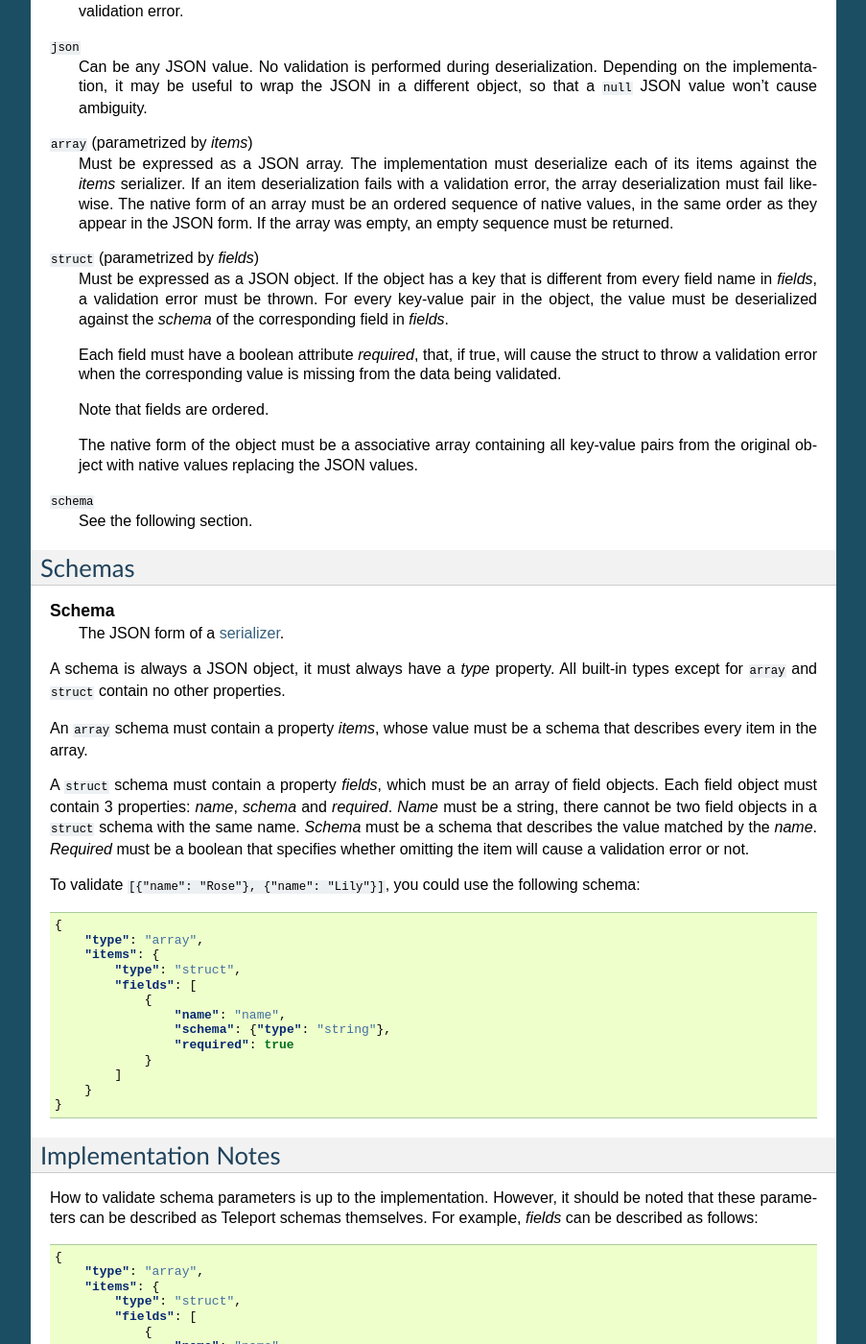
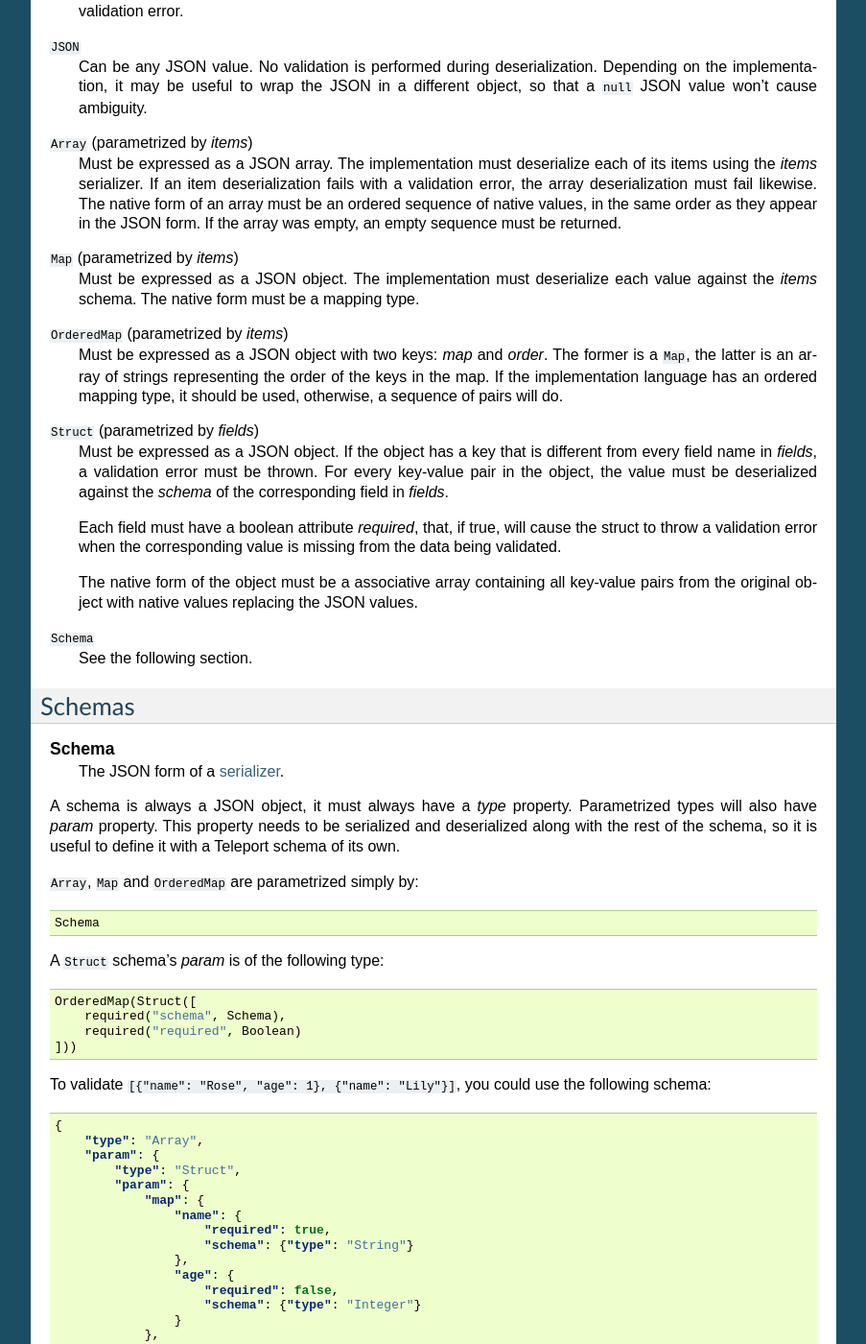
Before and after one commit to cosmic-api/teleport, a Sphinx documentation site: the page built from source/index.rst, in a window 1280 px wide and 1400 px high, scrolled down 2352 px. Shown: the whole window at 96% size, without its empty margins (198-1101 px from the left). Built offline with Sphinx 7.4.7, drawn with Linux system fonts in a browser that asks for light colours; some of the changed text lies outside the part shown.

Commit message:
Update docs

```diff
--- a/source/conf.py
+++ b/source/conf.py
@@ -48,9 +48,9 @@ copyright = u'2013, 8313547 Canada Inc.'
 # built documents.
 #
 # The short X.Y version.
-version = '0.1'
+version = '0.2'
 # The full version, including alpha/beta/rc tags.
-release = '0.1-alpha'
+release = '0.2-alpha'
 
 # The language for content autogenerated by Sphinx. Refer to documentation
 # for a list of supported languages.
--- a/source/index.rst
+++ b/source/index.rst
@@ -20,14 +20,14 @@ Teleport is:
 * Portable and extendable
 * Open Source (`MIT license <http://opensource.org/licenses/MIT>`_)
 
-Teleport is not a serialization *layer*. It provides 9 built-in data types to
+Teleport is not a serialization *layer*. It provides 11 built-in data types to
 get you started, however, using Teleport for a non-trivial project means
-defining data types of your own. In object-oriented languages, this involves
-augmenting your classes to make them serializable.
+defining data types of your own. In object-oriented languages, this often
+involves augmenting your classes to make them serializable.
 
 Once registered with Teleport, a custom data type will become a first-class
-citizen of your application. Defining an array of widgets is just as easy as
-defining an array of integers, provided that you made the Widget class
+citizen of the serialization system. Defining an array of widgets is just as
+easy as defining an array of integers, provided that you made the Widget class
 serializable.
 
 Such definitions (like "array of widgets") are also serializable. This feature
@@ -89,10 +89,11 @@ Principles
         *JSON form* of one particular type of data. As far as Teleport is
         concerned, a serializer is a data type definition.
 
-        Serializers may take parameters. For example, an array serializer
-        needs to know what type of items the array is expected to contain.
-        It's these kinds of serializers that allow building deeply nested
-        schemas for describing rich internet data.
+        Serializers may be *basic* (no parameters) or *parametrized*. For
+        example, an array serializer needs to know what type of items the
+        array is expected to contain. It's these kinds of serializers that
+        allow building deeply nested schemas for describing rich internet
+        data.
 
     Native form
 
@@ -133,38 +134,50 @@ defined in language-specific documentation. The serialized form and the
 validation logic, however, is identical across all implementations. Below is a
 list of all built-in models and their validation logic.
 
-``integer``
+``Integer``
     Must be expressed as a JSON number. If the number has a decimal, the
     fractional part must be 0.
 
-``float``
+``Float``
     Must be expressed as a JSON number. Implementations should support double-precision.
 
-``string``
+``String``
     Must be expressed as a JSON string. Encoding must be UTF-8. Unicode errors
     must be dealt with strictly by throwing a validation error.
 
-``boolean``
+``Boolean``
     Must be expressed as a JSON boolean.
 
-``binary``
+``Binary``
     Must be expressed as a JSON string containing Base64 encoded binary data.
     Base64 errors must result in a validation error.
 
-``json``
+``JSON``
     Can be any JSON value. No validation is performed during deserialization.
     Depending on the implementation, it may be useful to wrap the JSON in a
     different object, so that a ``null`` JSON value won't cause ambiguity.
 
-``array`` (parametrized by *items*)
+``Array`` (parametrized by *items*)
     Must be expressed as a JSON array. The implementation must deserialize
-    each of its items against the *items* serializer. If an item
-    deserialization fails with a validation error, the array deserialization
-    must fail likewise. The native form of an array must be an ordered
-    sequence of native values, in the same order as they appear in the JSON
-    form. If the array was empty, an empty sequence must be returned.
+    each of its items using the *items* serializer. If an item deserialization
+    fails with a validation error, the array deserialization must fail
+    likewise. The native form of an array must be an ordered sequence of
+    native values, in the same order as they appear in the JSON form. If the
+    array was empty, an empty sequence must be returned.
 
-``struct`` (parametrized by *fields*)
+``Map`` (parametrized by *items*)
+    Must be expressed as a JSON object. The implementation must deserialize
+    each value against the *items* schema. The native form must be a mapping
+    type.
+
+``OrderedMap`` (parametrized by *items*)
+    Must be expressed as a JSON object with two keys: *map* and *order*. The
+    former is a ``Map``, the latter is an array of strings representing the
+    order of the keys in the map. If the implementation language has an
+    ordered mapping type, it should be used, otherwise, a sequence of pairs
+    will do.
+
+``Struct`` (parametrized by *fields*)
     Must be expressed as a JSON object. If the object has a key that is
     different from every field name in *fields*, a validation error must be
     thrown. For every key-value pair in the object, the value must be
@@ -174,13 +187,11 @@ list of all built-in models and their validation logic.
     cause the struct to throw a validation error when the corresponding value
     is missing from the data being validated.
 
-    Note that fields are ordered.
-
     The native form of the object must be a associative array containing all
     key-value pairs from the original object with native values replacing the
     JSON values.
 
-``schema``
+``Schema``
     See the following section.
 
 
@@ -194,70 +205,41 @@ Schemas
         The JSON form of a :term:`serializer`.
 
 A schema is always a JSON object, it must always have a *type* property.
-All built-in types except for ``array`` and ``struct`` contain no other
-properties.
+Parametrized types will also have *param* property. This property needs to
+be serialized and deserialized along with the rest of the schema, so it
+is useful to define it with a Teleport schema of its own.
 
-An ``array`` schema must contain a property *items*, whose value must be a
-schema that describes every item in the array.
+``Array``, ``Map`` and ``OrderedMap`` are parametrized simply by::
 
-A ``struct`` schema must contain a property *fields*, which must be an array
-of field objects. Each field object must contain 3 properties: *name*,
-*schema* and *required*. *Name* must be a string, there cannot be two field
-objects in a ``struct`` schema with the same name. *Schema* must be a schema
-that describes the value matched by the *name*. *Required* must be a boolean
-that specifies whether omitting the item will cause a validation error or not.
+    Schema
 
-To validate ``[{"name": "Rose"}, {"name": "Lily"}]``, you could use the
-following schema:
+A ``Struct`` schema's *param* is of the following type::
+
+    OrderedMap(Struct([
+        required("schema", Schema),
+        required("required", Boolean)
+    ]))
+
+To validate ``[{"name": "Rose", "age": 1}, {"name": "Lily"}]``, you could use the following schema:
 
 .. code:: json
 
     {
-        "type": "array",
-        "items": {
-            "type": "struct",
-            "fields": [
-                {
-                    "name": "name",
-                    "schema": {"type": "string"},
-                    "required": true
-                }
-            ]
+        "type": "Array",
+        "param": {
+            "type": "Struct",
+            "param": {
+                "map": {
+                    "name": {
+                        "required": true,
+                        "schema": {"type": "String"}
+                    },
+                    "age": {
+                        "required": false,
+                        "schema": {"type": "Integer"}
+                    }
+                },
+                "order": ["name", "age"]
+            }
         }
     }
-
-Implementation Notes
---------------------
-
-How to validate schema parameters is up to the implementation. However, it
-should be noted that these parameters can be described as Teleport schemas
-themselves. For example, *fields* can be described as follows:
-
-.. code:: json
-
-    {
-        "type": "array",
-        "items": {
-            "type": "struct",
-            "fields": [
-                {
-                    "name": "name",
-                    "schema": {"type": "string"},
-                    "required": true
-                },
-                {
-                    "name": "schema",
-                    "schema": {"type": "schema"},
-                    "required": true
-                },
-                {
-                    "name": "required",
-                    "schema": {"type": "boolean"},
-                    "required": true
-                }
-            ]
-        }
-    }
-
-Note that after using the above schema the implementation still needs to make
-sure there are no duplicate names.
```
Also changed, not shown: other parts of source/index.rst (+1 -1 lines).
